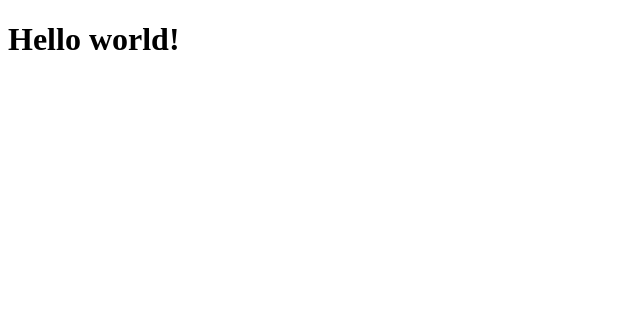
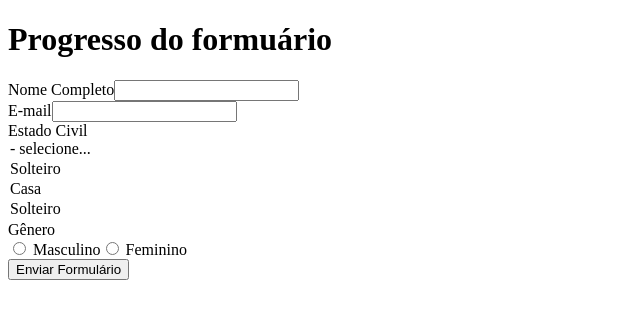
Before and after one commit to Daviniel/progress-form, a React (Create React App) app in the folder my-app/: page / in a window 1280 px wide. Shown: the top 318 px of the page, without its empty margins (0-640 px from the left). Built offline with nearby package versions, Linux system fonts and the light colour scheme.

Commit message:
form create

```diff
--- a/my-app/src/App.jsx
+++ b/my-app/src/App.jsx
@@ -3,7 +3,40 @@ import './App.css';
 
 function App() {
   return (
-    <h1>Hello world!</h1>
+    <div className="App">
+      <h1>Progresso do formuário</h1>
+      <main>
+        <div className="form-group">
+          <label htmlFor="">Nome Completo</label>
+          <input />
+        </div>
+        <div className="form-group">
+          <label htmlFor="">E-mail</label>
+          <input />
+        </div>
+        <div className="form-group">
+          <label htmlFor="">Estado Civil</label>
+          <section>
+            <option value="">- selecione...</option>
+            <option value="solteiro">Solteiro</option>
+            <option value="casado">Casa</option>
+            <option value="solteiro">Solteiro</option>
+          </section>
+        </div>
+        <div className="form-group">
+          <label htmlFor="">Gênero</label>
+          <div className="radios-container">
+            <span>
+              <input type="radio" /> Masculino
+            </span>
+            <span>
+              <input type="radio" /> Feminino
+            </span>
+          </div>
+        </div>
+        <button>Enviar Formulário</button>
+      </main>
+    </div>
   );
 }
 
```
